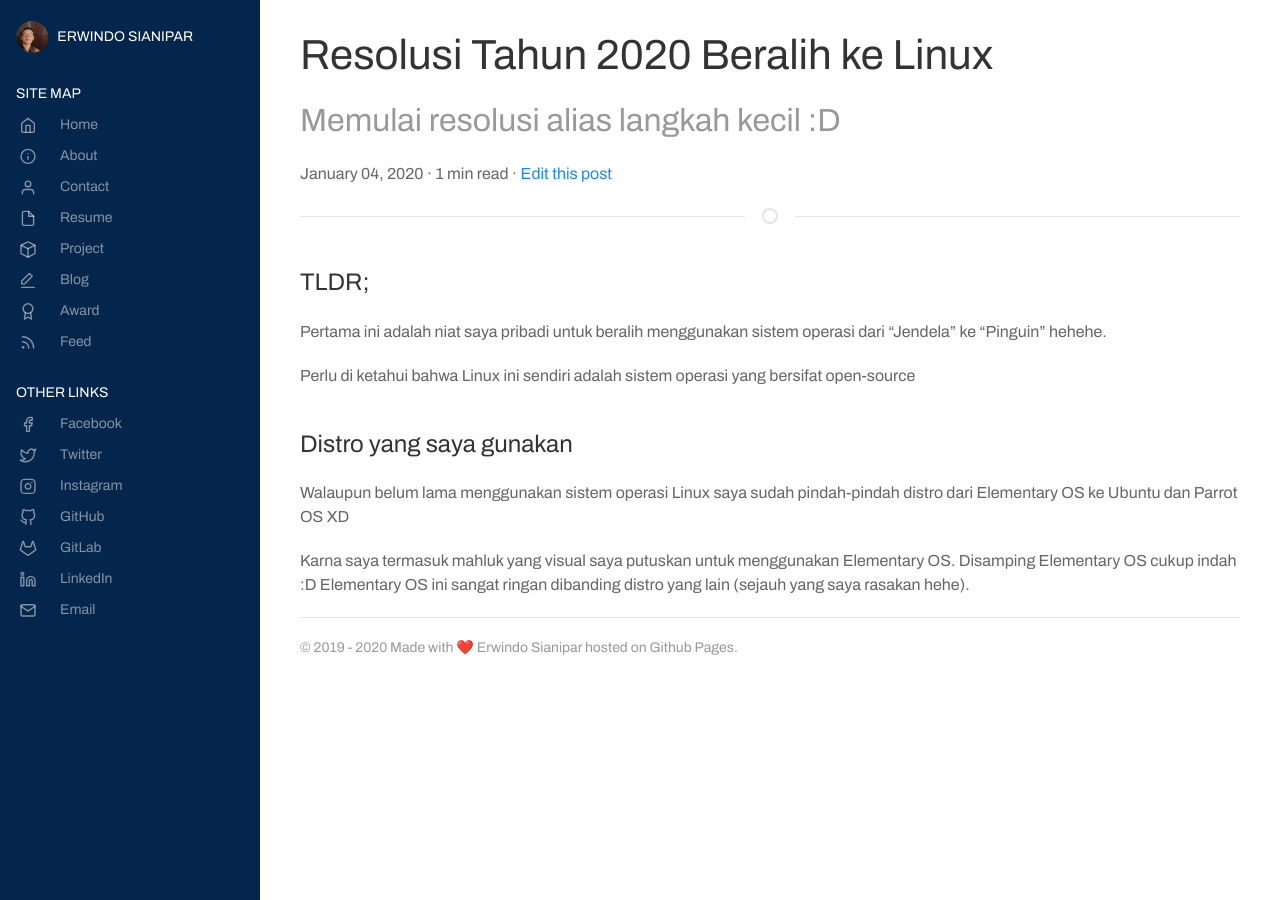
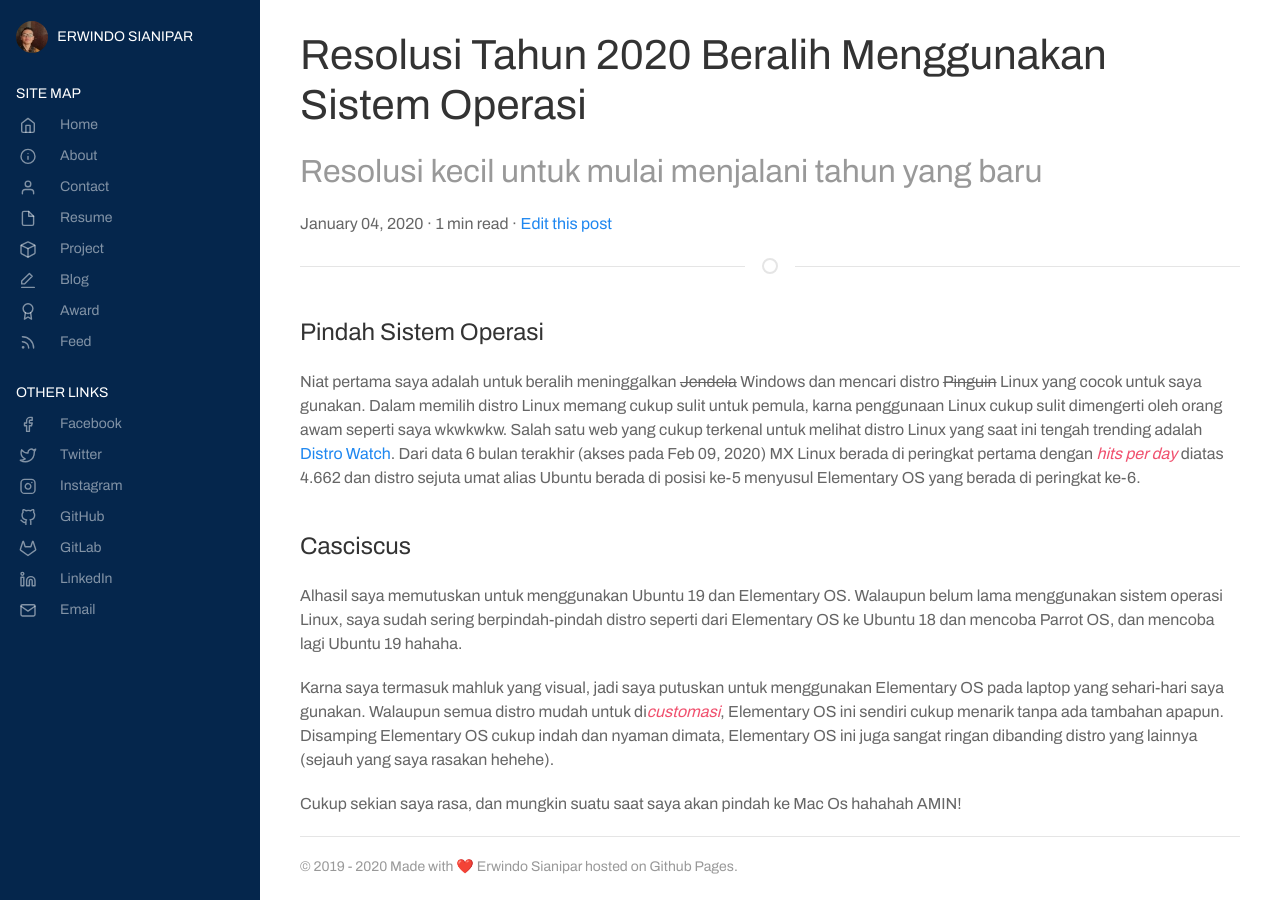
Before and after one commit to erwindosianipar/erwindosianipar.jekyll, a Jekyll site: the page built from _posts/2020-01-04-resolusi-tahun-2020-beralih-ke-linux.md, in a window 1280 px wide and 900 px high. Built offline with Jekyll 4.4.1, drawn with Linux system fonts in a browser that asks for light colours.

Commit message:
Update blog post 2020/01/04

```diff
--- a/_posts/2020-01-04-resolusi-tahun-2020-beralih-ke-linux.md
+++ b/_posts/2020-01-04-resolusi-tahun-2020-beralih-ke-linux.md
@@ -1,18 +1,18 @@
 ---
 layout: post
-permalink: /blog/resolusi-tahun-2020-beralih-ke-linux
-title: Resolusi Tahun 2020 Beralih ke Linux
-description: Memulai resolusi alias langkah kecil :D
+permalink: /blog/resolusi-tahun-2020-beralih-menggunakan-sistem-operasi
+title: Resolusi Tahun 2020 Beralih Menggunakan Sistem Operasi
+description: Resolusi kecil untuk mulai menjalani tahun yang baru
 ---
 
-### TLDR;
+### Pindah Sistem Operasi
 
-Pertama ini adalah niat saya pribadi untuk beralih menggunakan sistem operasi dari "Jendela" ke "Pinguin" hehehe.
+Niat pertama saya adalah untuk beralih meninggalkan ~~Jendela~~ Windows dan mencari distro ~~Pinguin~~ Linux yang cocok untuk saya gunakan. Dalam memilih distro Linux memang cukup sulit untuk pemula, karna penggunaan Linux cukup sulit dimengerti oleh orang awam seperti saya wkwkwkw. Salah satu web yang cukup terkenal untuk melihat distro Linux yang saat ini tengah trending adalah [Distro Watch](https://distrowatch.com/). Dari data 6 bulan terakhir (akses pada Feb 09, 2020) MX Linux berada di peringkat pertama dengan *hits per day* diatas 4.662 dan distro sejuta umat alias Ubuntu berada di posisi ke-5 menyusul Elementary OS yang berada di peringkat ke-6.
 
-Perlu di ketahui bahwa Linux ini sendiri adalah sistem operasi yang bersifat open-source
+### Casciscus
 
-### Distro yang saya gunakan
+Alhasil saya memutuskan untuk menggunakan Ubuntu 19 dan Elementary OS. Walaupun belum lama menggunakan sistem operasi Linux, saya sudah sering berpindah-pindah distro seperti dari Elementary OS ke Ubuntu 18 dan mencoba Parrot OS, dan mencoba lagi Ubuntu 19 hahaha.
 
-Walaupun belum lama menggunakan sistem operasi Linux saya sudah pindah-pindah distro dari Elementary OS ke Ubuntu dan Parrot OS XD
+Karna saya termasuk mahluk yang visual, jadi saya putuskan untuk menggunakan Elementary OS pada laptop yang sehari-hari saya gunakan. Walaupun semua distro mudah untuk di*customasi*, Elementary OS ini sendiri cukup menarik tanpa ada tambahan apapun. Disamping Elementary OS cukup indah dan nyaman dimata, Elementary OS ini juga sangat ringan dibanding distro yang lainnya (sejauh yang saya rasakan hehehe).
 
-Karna saya termasuk mahluk yang visual saya putuskan untuk menggunakan Elementary OS. Disamping Elementary OS cukup indah :D Elementary OS ini sangat ringan dibanding distro yang lain (sejauh yang saya rasakan hehe).
+Cukup sekian saya rasa, dan mungkin suatu saat saya akan pindah ke Mac Os hahahah AMIN!
```
